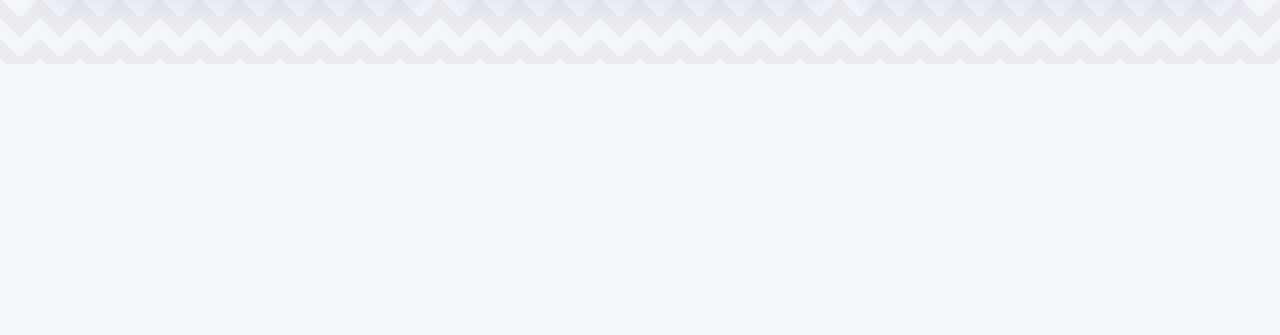
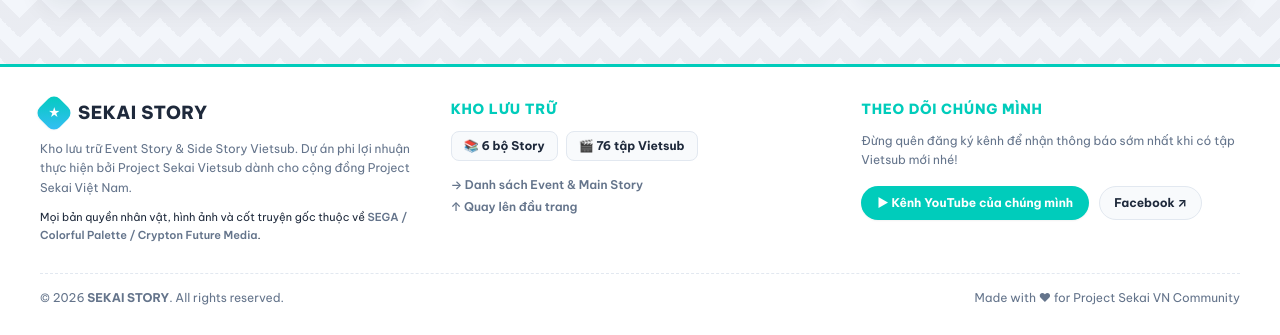
Before and after one commit to rukirukirukiii4/project-sekai-vietsub-story, a React (Vite) app: page / in a window 1280 px wide. Shown: the part 1022-1357 px from the top of the page. Before the commit the page ends 1086 px from the top, so only its background shows below. Built offline with nearby package versions, Linux system fonts and the light colour scheme.

Commit message:
feat: Add Footer component and update App layout

```diff
--- a/src/App.jsx
+++ b/src/App.jsx
@@ -2,6 +2,7 @@ import { useState, useEffect } from "react";
 import { BrowserRouter, Routes, Route } from "react-router-dom";
 import { useLocalStorage } from "./hooks/useLocalStorage";
 import Header from "./components/common/Header";
+import Footer from "./components/common/Footer";
 import HomePage from "./pages/HomePage";
 import ReaderPage from "./pages/ReaderPage";
 
@@ -32,13 +33,14 @@ export default function App() {
 
   return (
     <BrowserRouter>
+      <div className="min-h-screen flex flex-col">
         <Header
           isDark={theme === "dark"}
           onToggleTheme={handleToggleTheme}
           onResetUnit={() => setSelectedUnit("all")}
         />
 
-      <main className="max-w-[1240px] mx-auto px-5 pt-6 pb-16">
+        <main className="flex-1 w-full max-w-[1240px] mx-auto px-5 pt-6 pb-16">
           <Routes>
             <Route
               path="/"
@@ -61,6 +63,9 @@ export default function App() {
             />
           </Routes>
         </main>
+
+        <Footer />
+      </div>
     </BrowserRouter>
   );
 }
--- /dev/null
+++ b/src/components/common/Footer.jsx
@@ -0,0 +1,142 @@
+import { Link } from "react-router-dom";
+import siteConfig from "../../data/siteConfig.json";
+import eventsData from "../../data/events.json";
+
+export default function Footer() {
+  const currentYear = new Date().getFullYear();
+
+  const totalChapters = eventsData.reduce(
+    (sum, ev) => sum + (ev.chapters?.length || 0),
+    0
+  );
+
+  const scrollToTop = () => {
+    window.scrollTo({ top: 0, behavior: "smooth" });
+  };
+
+  return (
+    <footer className="mt-auto bg-surface border-t-[3px] border-accent transition-colors duration-200">
+      <div className="max-w-[1240px] mx-auto px-5 py-8">
+        <div className="grid grid-cols-1 md:grid-cols-3 gap-8">
+          {/* Cột 1: Thông tin thương hiệu & Disclaimer */}
+          <div className="space-y-3">
+            <div className="flex items-center gap-2.5">
+              <div
+                className="w-7 h-7 rounded-[8px] rotate-45 grid place-items-center shrink-0 shadow-sm"
+                style={{
+                  background: "linear-gradient(135deg, var(--accent), #38bdf8)",
+                }}
+              >
+                <span className="-rotate-45 text-white font-extrabold text-xs">
+                  ★
+                </span>
+              </div>
+              <span className="text-lg font-extrabold tracking-wide">
+                {siteConfig.siteTitle}
+              </span>
+            </div>
+
+            <p className="text-xs text-muted leading-relaxed">
+              {siteConfig.subtitle}. Dự án phi lợi nhuận thực hiện bởi Project Sekai Vietsub dành
+              cho cộng đồng Project Sekai Việt Nam.
+            </p>
+
+            <p className="text-[11px] text-muted/80 leading-relaxed">
+              Mọi bản quyền nhân vật, hình ảnh và cốt truyện gốc thuộc về{" "}
+              <strong className="font-semibold text-muted">
+                SEGA / Colorful Palette / Crypton Future Media
+              </strong>
+              .
+            </p>
+          </div>
+
+          {/* Cột 2: Thống kê & Điều hướng nhanh */}
+          <div className="space-y-3">
+            <h3 className="text-sm font-extrabold uppercase tracking-wider text-accent">
+              Kho lưu trữ
+            </h3>
+
+            <div className="flex flex-wrap gap-2">
+              <span className="px-3 py-1.5 rounded-lg bg-surface-alt border border-border text-xs font-bold">
+                📚 {eventsData.length} bộ Story
+              </span>
+              <span className="px-3 py-1.5 rounded-lg bg-surface-alt border border-border text-xs font-bold">
+                🎬 {totalChapters} tập Vietsub
+              </span>
+            </div>
+
+            <ul className="space-y-1.5 text-xs font-semibold text-muted pt-1">
+              <li>
+                <Link to="/" className="hover:text-accent transition">
+                  → Danh sách Event & Main Story
+                </Link>
+              </li>
+              <li>
+                <button
+                  type="button"
+                  onClick={scrollToTop}
+                  className="hover:text-accent transition"
+                >
+                  ↑ Quay lên đầu trang
+                </button>
+              </li>
+            </ul>
+          </div>
+
+          {/* Cột 3: Kết nối & Kênh Vietsub */}
+          <div className="space-y-3">
+            <h3 className="text-sm font-extrabold uppercase tracking-wider text-accent">
+              Theo dõi chúng mình
+            </h3>
+            <p className="text-xs text-muted leading-relaxed">
+              Đừng quên đăng ký kênh để nhận thông báo sớm nhất khi có tập
+              Vietsub mới nhé!
+            </p>
+
+            <div className="flex flex-wrap gap-2.5 pt-1">
+              <a
+                href={siteConfig.channelUrl}
+                target="_blank"
+                rel="noopener noreferrer"
+                className="inline-flex items-center gap-1.5 px-4 py-2 rounded-full text-xs font-bold bg-accent text-white hover:brightness-105 transition shadow-sm"
+              >
+                ▶ {siteConfig.channelName}
+              </a>
+
+              {siteConfig.facebookUrl && (
+                <a
+                  href={siteConfig.facebookUrl}
+                  target="_blank"
+                  rel="noopener noreferrer"
+                  className="inline-flex items-center gap-1.5 px-3.5 py-2 rounded-full text-xs font-bold border-[1.5px] border-border bg-surface-alt hover:border-accent hover:text-accent transition"
+                >
+                  Facebook ↗
+                </a>
+              )}
+
+              {siteConfig.discordUrl && (
+                <a
+                  href={siteConfig.discordUrl}
+                  target="_blank"
+                  rel="noopener noreferrer"
+                  className="inline-flex items-center gap-1.5 px-3.5 py-2 rounded-full text-xs font-bold border-[1.5px] border-border bg-surface-alt hover:border-accent hover:text-accent transition"
+                >
+                  Discord ↗
+                </a>
+              )}
+            </div>
+          </div>
+        </div>
+
+        {/* Dòng bản quyền dưới cùng */}
+        <div className="mt-7 pt-4 border-t border-dashed border-border flex flex-col sm:flex-row items-center justify-between gap-2 text-xs text-muted">
+          <span>
+            © {currentYear} <strong>{siteConfig.siteTitle}</strong>. All rights
+            reserved.
+          </span>
+          <span>Made with ♥ for Project Sekai VN Community</span>
+        </div>
+      </div>
+    </footer>
+  );
+}
--- a/src/data/siteConfig.json
+++ b/src/data/siteConfig.json
@@ -2,5 +2,6 @@
   "siteTitle": "SEKAI STORY",
   "subtitle": "Kho lưu trữ Event Story & Side Story Vietsub",
   "channelName": "Kênh YouTube của chúng mình",
-  "channelUrl": "https://www.youtube.com/@projectsekaivietsub3019"
+  "channelUrl": "https://www.youtube.com/@projectsekaivietsub3019",
+  "facebookUrl": "https://www.facebook.com/projectsekaivietsub"
 }
```
Lines whose indentation alone changed are shown as unchanged.
